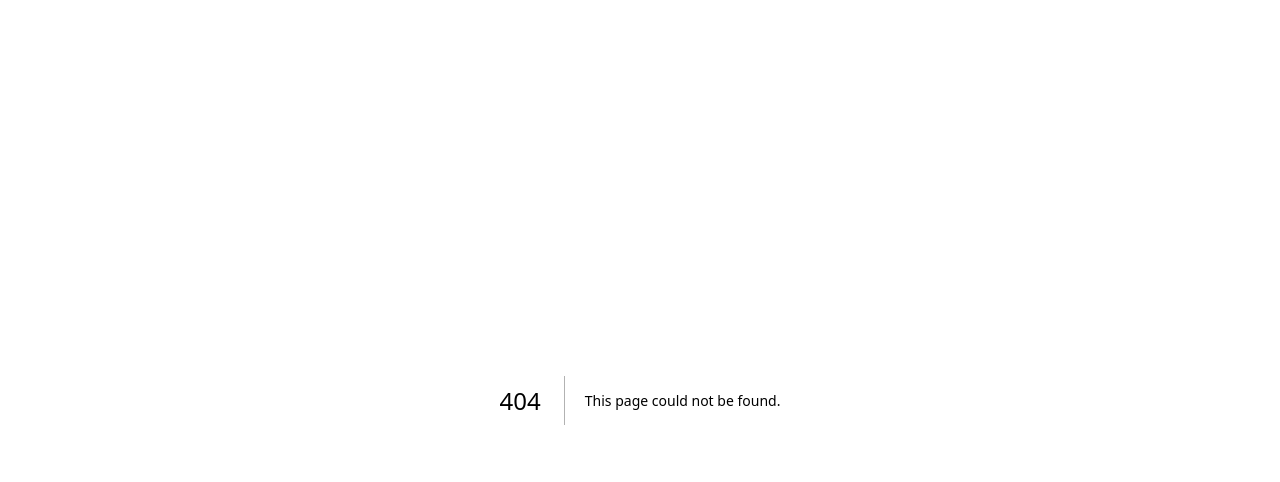
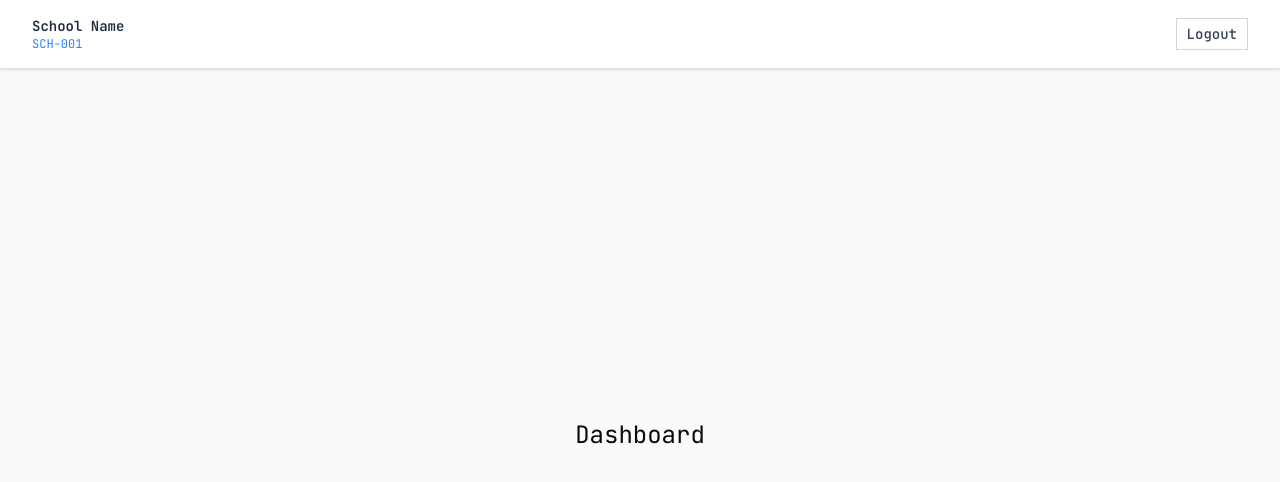
Before and after one commit to yerniteja1/tutor-web, a Next.js app: page /dashboard in a window 1280 px wide. Before the commit this address had no page. Shown: the top 482 px of the page. Built offline with nearby package versions, Linux system fonts and the light colour scheme.

Commit message:
add simple dashboard

```diff
--- /dev/null
+++ b/src/app/dashboard/page.tsx
@@ -0,0 +1,36 @@
+import { Button } from "@/components/ui/button";
+import Link from "next/link";
+
+export default function DashboardPage() {
+  return (
+    <div className="flex min-h-screen w-full flex-col bg-gray-50">
+
+      <header className="flex items-center justify-between border-b bg-white px-8 py-4 shadow-sm">
+        <div className="flex items-center gap-2">
+          <div className="text-left">
+            <p className="text-sm font-semibold text-gray-800">School Name</p>
+            <p className="text-xs text-blue-500">SCH-001</p>
+          </div>
+        </div>
+
+        <div className="flex items-center gap-4">
+          <Link href="/login">
+            <Button
+              variant="outline"
+              className="text-sm border-gray-300 text-gray-700 hover:bg-gray-100"
+            >
+              Logout
+            </Button>
+          </Link>
+        </div>
+      </header>
+
+      <main className="flex flex-1 flex-col items-center justify-center gap-4 px-8">
+        <div className="flex flex-col items-center gap-2 text-center">
+          <h1 className="text-2xl text-bold">Dashboard</h1>
+        </div>
+      </main>
+
+    </div>
+  );
+}
```
